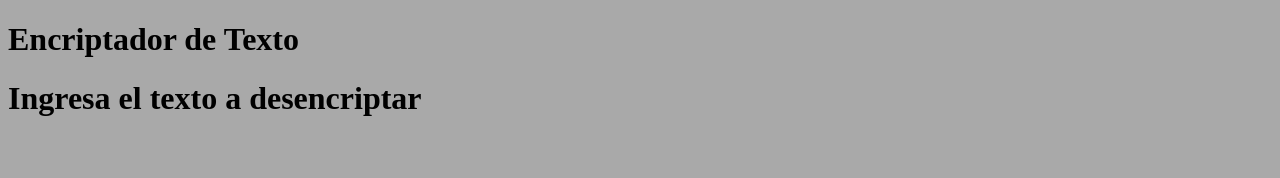
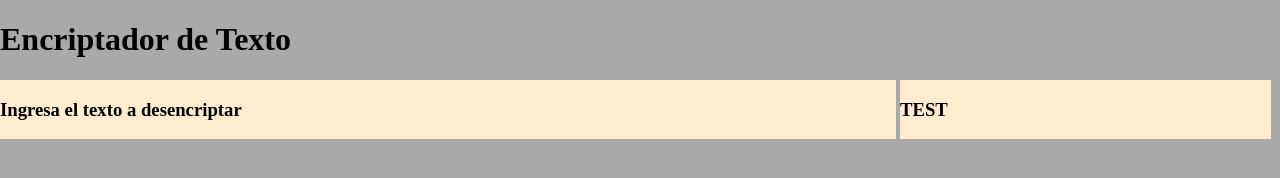
Before and after one commit to TIC97/Project-Encriptador, a plain HTML site: page index.html in a window 1280 px wide. Drawn offline with Linux system fonts and the light colour scheme.

Commit message:
acomodando divs

```diff
--- a/CSS/style.css
+++ b/CSS/style.css
@@ -1,3 +1,20 @@
 body {
     background: darkgray;
+    margin: auto;
 }
+
+.container {
+    width: 100%;
+}
+
+.campo-izquierda {
+    background: blanchedalmond;
+    display: inline-block;
+    width: 70%;
+}
+
+.campo-derecha {
+    background: blanchedalmond;
+    display: inline-block;
+    width: 29%;
+}
--- a/index.html
+++ b/index.html
@@ -11,13 +11,13 @@
         <h1>Encriptador de Texto</h1>
     </header>
 
-    <main>
+    <main class="container">
         <div class="campo-texto campo-izquierda">
-            <h1>Ingresa el texto a desencriptar</h1>
+            <h3>Ingresa el texto a desencriptar</h3>
         </div>
 
         <div class="campo-texto campo-derecha">
-
+            <h3>TEST</h3>
         </div>
     </main>
 
```
